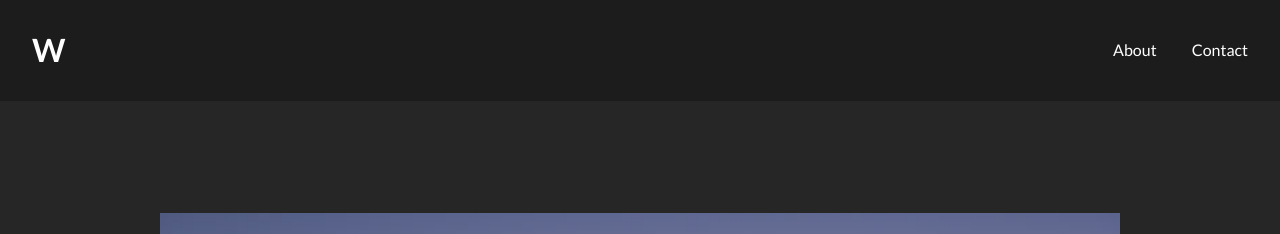
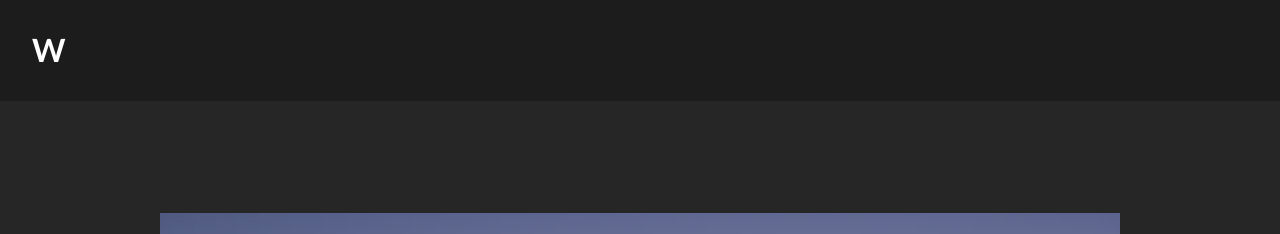
Before and after one commit to yuwoyaji/webcolumn.github.io, a Jekyll site: the page built from docs/_posts/2017-07-12-texas-grand-canyon.markdown, in a window 1280 px wide and 900 px high. Shown: the top 234 px of the window. Built offline with Jekyll 4.4.1, drawn with Linux system fonts in a browser that asks for light colours; comment, search, counter and statistics services are not loaded.

Commit message:
ヘッダーからナビゲーションメニューを削除

```diff
--- a/docs/_includes/header.html
+++ b/docs/_includes/header.html
@@ -1,8 +1,4 @@
 
 <header class="main_header">
   <a href="{{site.baseurl}}/" class="logo">{% if site.logo %}{{site.logo}}{% else %}W{% endif %}</a>
-  <nav class="main_menu">
-    <a href="{{site.baseurl}}/about/">About</a>
-    <a href="{{site.baseurl}}/contact/">Contact</a>
-  </nav>
 </header> <!-- End Section Header -->
```
